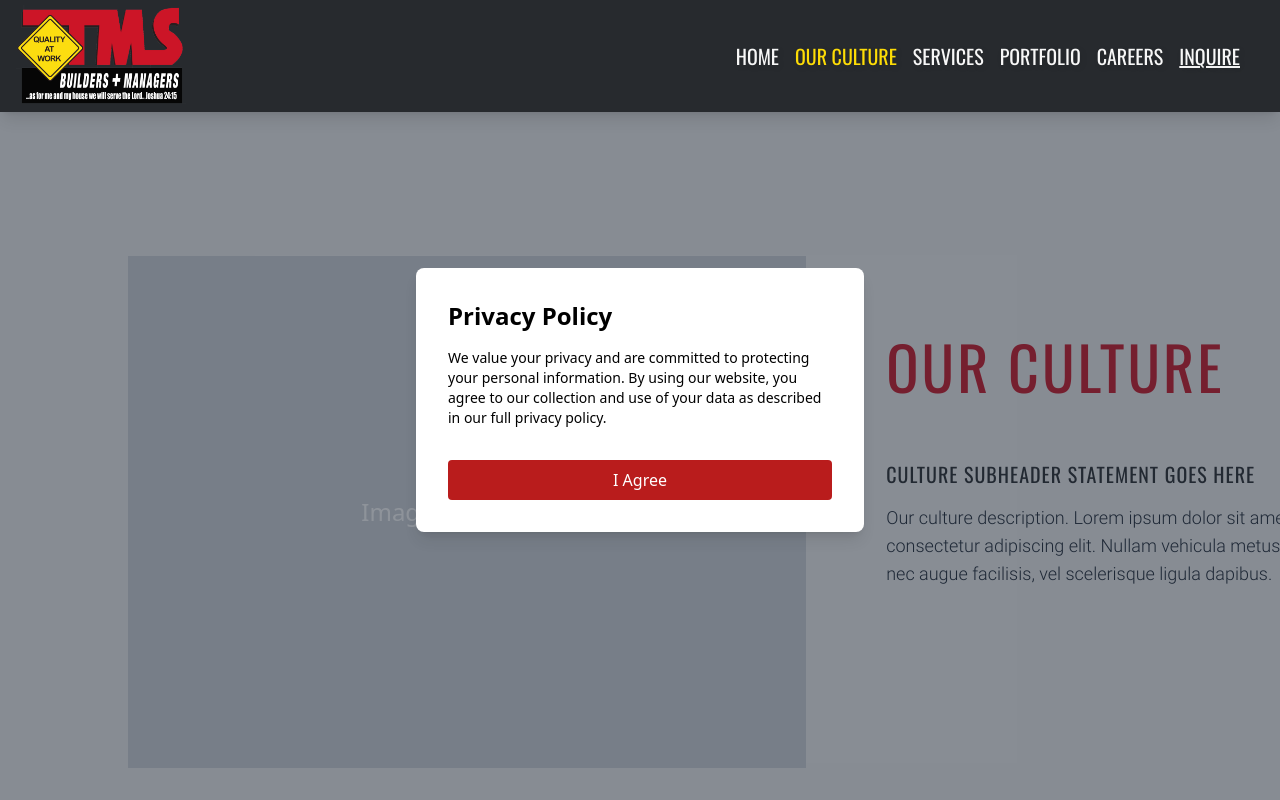
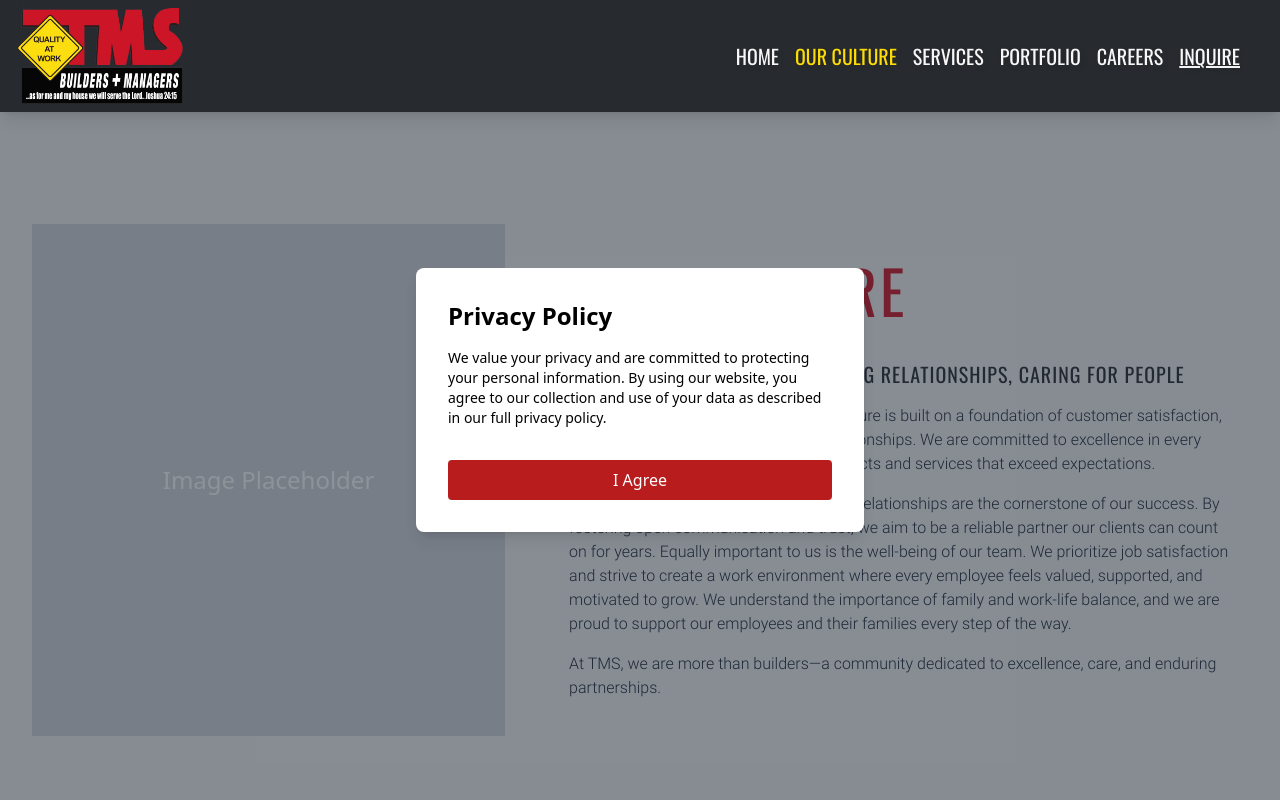
Before and after one commit to powellniki/tms-client, a Next.js app: page /culture in a window 1280 px wide. Shown: the top 800 px of the page. Built offline with nearby package versions, Linux system fonts and the light colour scheme.

Commit message:
updated culture text

```diff
--- a/pages/culture/index.js
+++ b/pages/culture/index.js
@@ -4,15 +4,21 @@ import Navbar from "@/components/navbar.js"
 
 export default function Culture() {
     return (
-        <section className="w-screen flex flex-col lg:flex-row p-4 md:mt-24 md:mb-24 lg:mt-32 lg:mb-32 lg:mx-28">
-            <div className="lg:w-1/2 w-full bg-gray-300 h-[32rem] lg:h-[32rem] lg:w-[48rem] flex items-center justify-center">
+        <section className="w-screen flex flex-col lg:flex-row p-4 md:mt-24 md:mb-24 lg:px-8">
+            <div className="w-full bg-gray-300 h-[32rem] lg:h-[32rem] lg:w-2/3 flex items-center justify-center">
                 <span className="text-white text-2xl">Image Placeholder</span>
             </div>
-            <div className="lg:w-1/2 w-full mt-4 lg:mt-16 p-4 lg:px-20">
-                <h1 className="text-tms-red font-heading text-5xl xl:text-6xl md:leading-snug mb-4 lg:mb-8 tracking-wider">OUR CULTURE</h1>
-                <h2 className="font-heading text-tms-black text-lg lg:text-xl pt-8 lg:mt-8 uppercase tracking-wider">Culture subheader statement goes here</h2>
-                <p className="text-gray-800 text-md md:text-lg font-Roboto font-light mt-2 lg:mt-4">
-                    Our culture description. Lorem ipsum dolor sit amet, consectetur adipiscing elit. Nullam vehicula metus nec augue facilisis, vel scelerisque ligula dapibus.
+            <div className="w-full flex flex-col justify-center p-4 lg:pl-16">
+                <h1 className="text-tms-red font-heading text-5xl xl:text-6xl md:leading-snug mb-4 tracking-wider">OUR CULTURE</h1>
+                <h2 className="font-heading text-tms-black text-lg lg:text-xl pt-2 lg:mt-4 uppercase tracking-wider">Building with integrity, building relationships, caring for people</h2>
+                <p className="text-gray-800 text-md md:text-md font-Roboto font-light mt-2 lg:mt-4">
+                    At TMS LLC Builders + Managers, our culture is built on a foundation of customer satisfaction, quality craftsmanship, and enduring relationships. We are committed to excellence in every project, ensuring our clients receive products and services that exceed expectations.
+                </p>
+                <p className="text-gray-800 text-md md:text-md font-Roboto font-light mt-2 lg:mt-4">
+                    We believe that strong, long-lasting client relationships are the cornerstone of our success. By fostering open communication and trust, we aim to be a reliable partner our clients can count on for years. Equally important to us is the well-being of our team. We prioritize job satisfaction and strive to create a work environment where every employee feels valued, supported, and motivated to grow. We understand the importance of family and work-life balance, and we are proud to support our employees and their families every step of the way.
+                </p>
+                <p className="text-gray-800 text-md md:text-md font-Roboto font-light mt-2 lg:mt-4">
+                    At TMS, we are more than builders—a community dedicated to excellence, care, and enduring partnerships.
                 </p>
             </div>
         </section>
```
